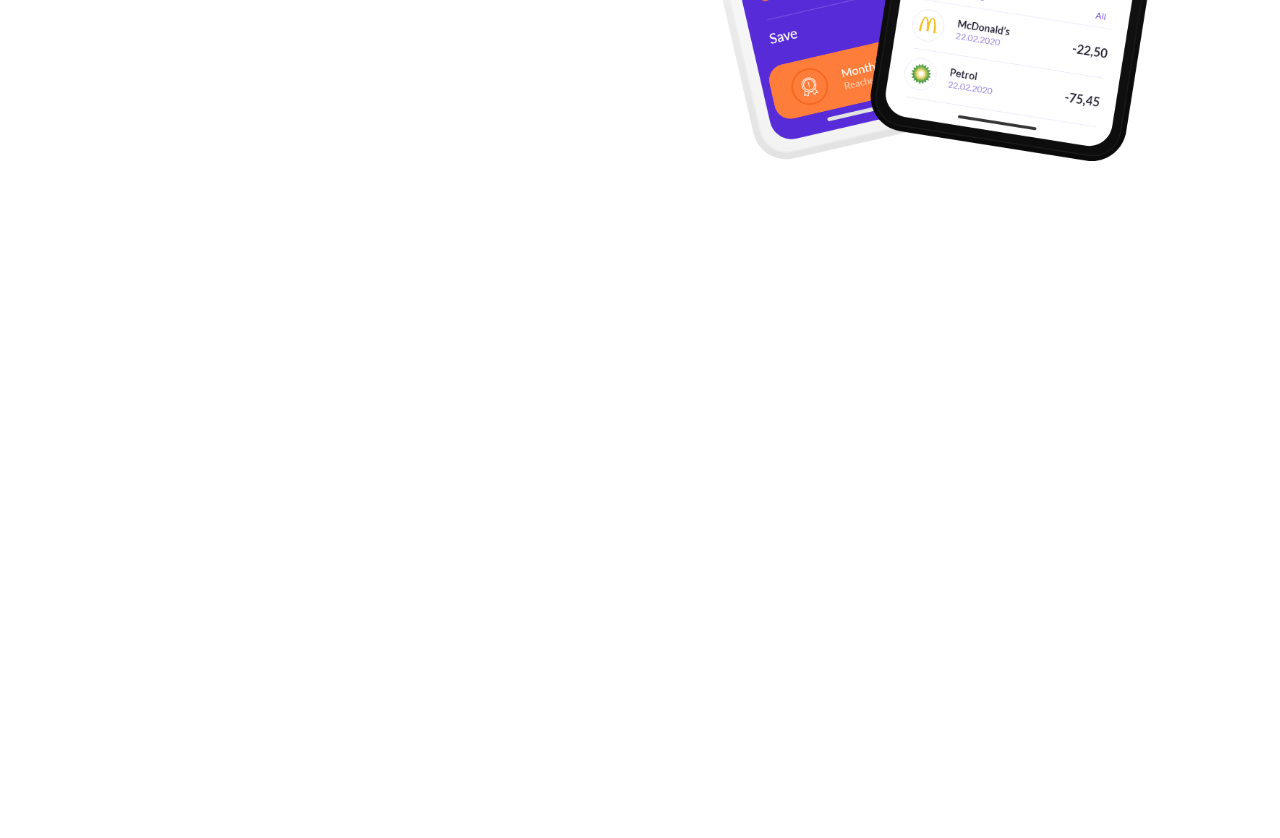
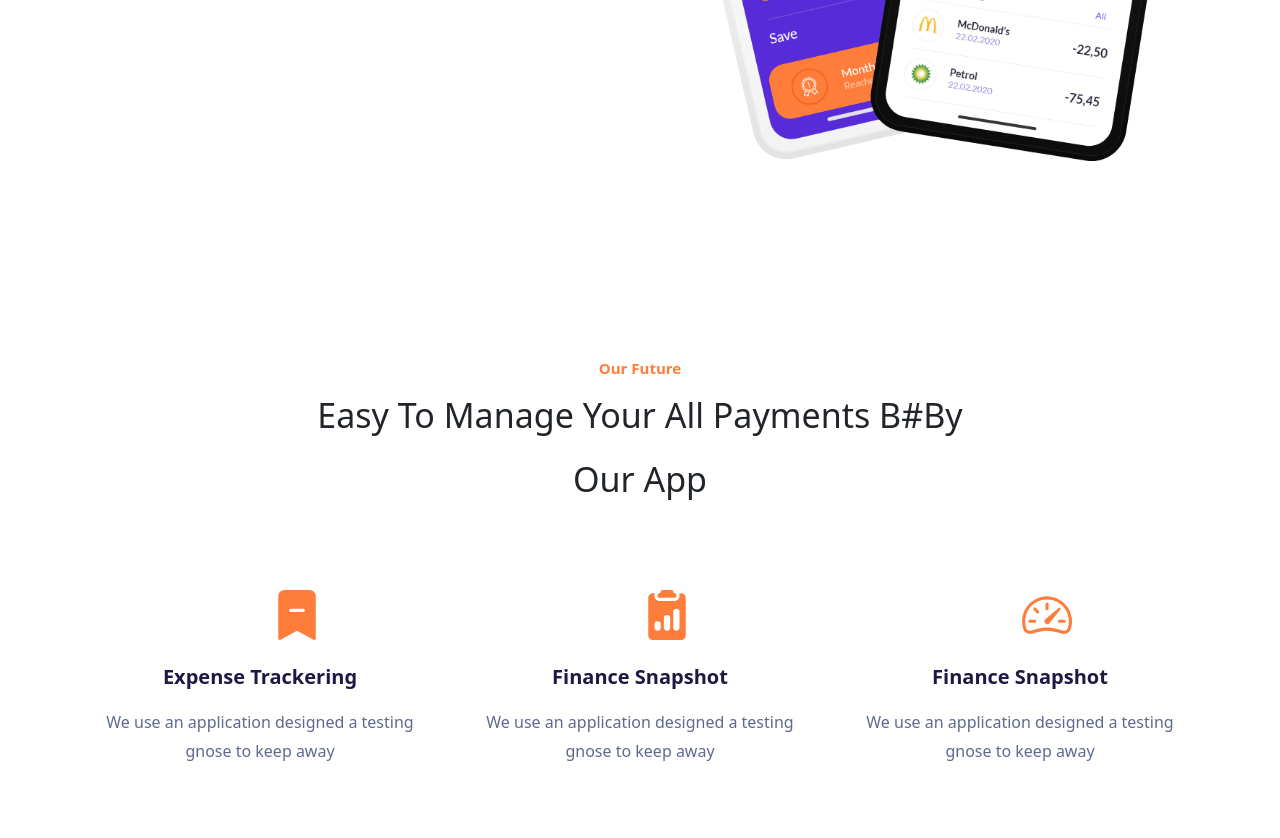
Before and after one commit to salarissa321/project24, a plain HTML site: page index.html in a window 1280 px wide. Shown: the part 576-1414 px from the top of the page. Before the commit the page ends 833 px from the top, so only its background shows below. Drawn offline with nearby package versions, Linux system fonts and the light colour scheme.

Commit message:
add 3 Cards

```diff
--- a/css/style.css
+++ b/css/style.css
@@ -77,7 +77,7 @@ color: #1F1845;
     margin-bottom: 35px;
     padding-right: 40px;
     font-weight: 400;
-    color: #ADB0C4;
+    color: #60698D;
 }
 
 .mybutton{
@@ -98,3 +98,52 @@ color: #1F1845;
 .myimg{
 
 }
+
+.myparagraf{
+font-family: var(--global--font-body);
+font-size: 15px;
+font-weight: 700;
+line-height: 30px;
+margin-bottom: 7px;
+color: #FF7D3B;
+}
+
+.myschrift{
+    font-size: 34px;
+line-height: 1.5;
+font-weight: 500;
+margin-bottom: 13px;
+text-transform: capitalize;
+}
+
+.myicon1{
+color: #FF7D3B;
+margin-left: 190px;
+}
+
+.mykuli{
+    font-size: 20px;
+font-weight: 700;
+line-height: 42px;
+margin-bottom: 10px;
+text-transform: capitalize;
+color: #1F1845;
+}
+
+.paragraf{
+font-size: 16px;
+font-weight: 400;
+line-height: 1.8;
+color: #60698D;
+margin-bottom: 0;
+}
+
+.myicon2{
+    color: #FF7D3B ;
+    margin-left: 180px;
+}
+
+.myicon3{
+    color: #FF7D3B ;
+    margin-left: 180px;
+}
--- a/index.html
+++ b/index.html
@@ -67,6 +67,41 @@
         </div>
     </div>
 
+    <div class="container py-5 ">
+        <div class="row py-5">
+            <div class="col-lg-12">
+            <p class="myparagraf text-center">Our Future</p>
+            <h2 class="myschrift text-center">Easy to Manage Your All payments b#By</h2>
+            <h2 class="myschrift text-center">Our App</h2>
+            </div>
+        </div>
+        <div class="row py-4">
+            <div class="col-lg-4">
+                <svg xmlns="http://www.w3.org/2000/svg" width="50" height="50" fill="currentColor" class="bi bi-bookmark-dash-fill myicon1" viewBox="0 0 16 16">
+                    <path fill-rule="evenodd" d="M2 15.5V2a2 2 0 0 1 2-2h8a2 2 0 0 1 2 2v13.5a.5.5 0 0 1-.74.439L8 13.069l-5.26 2.87A.5.5 0 0 1 2 15.5zM6 6a.5.5 0 0 0 0 1h4a.5.5 0 0 0 0-1H6z"/>
+                  </svg>
+                <h3 class="mykuli text-center pt-3">Expense Trackering</h3>
+                <p class="paragraf text-center " >We use an application designed a testing gnose to keep away </p>
+            </div>
+            <div class="col-lg-4">
+                <svg xmlns="http://www.w3.org/2000/svg" width="50" height="50" fill="currentColor" class="bi bi-clipboard2-data-fill myicon2" viewBox="0 0 16 16">
+                    <path d="M10 .5a.5.5 0 0 0-.5-.5h-3a.5.5 0 0 0-.5.5.5.5 0 0 1-.5.5.5.5 0 0 0-.5.5V2a.5.5 0 0 0 .5.5h5A.5.5 0 0 0 11 2v-.5a.5.5 0 0 0-.5-.5.5.5 0 0 1-.5-.5Z"/>
+                    <path d="M4.085 1H3.5A1.5 1.5 0 0 0 2 2.5v12A1.5 1.5 0 0 0 3.5 16h9a1.5 1.5 0 0 0 1.5-1.5v-12A1.5 1.5 0 0 0 12.5 1h-.585c.055.156.085.325.085.5V2a1.5 1.5 0 0 1-1.5 1.5h-5A1.5 1.5 0 0 1 4 2v-.5c0-.175.03-.344.085-.5ZM10 7a1 1 0 1 1 2 0v5a1 1 0 1 1-2 0V7Zm-6 4a1 1 0 1 1 2 0v1a1 1 0 1 1-2 0v-1Zm4-3a1 1 0 0 1 1 1v3a1 1 0 1 1-2 0V9a1 1 0 0 1 1-1Z"/>
+                  </svg>
+                  <h3 class="mykuli text-center pt-3">Finance Snapshot</h3>
+                <p class="paragraf text-center" >We use an application designed a testing gnose to keep away </p>
+            </div>
+            <div class="col-lg-4">
+                <svg xmlns="http://www.w3.org/2000/svg" width="50" height="50" fill="currentColor" class="bi bi-speedometer2 myicon3" viewBox="0 0 16 16">
+                    <path d="M8 4a.5.5 0 0 1 .5.5V6a.5.5 0 0 1-1 0V4.5A.5.5 0 0 1 8 4zM3.732 5.732a.5.5 0 0 1 .707 0l.915.914a.5.5 0 1 1-.708.708l-.914-.915a.5.5 0 0 1 0-.707zM2 10a.5.5 0 0 1 .5-.5h1.586a.5.5 0 0 1 0 1H2.5A.5.5 0 0 1 2 10zm9.5 0a.5.5 0 0 1 .5-.5h1.5a.5.5 0 0 1 0 1H12a.5.5 0 0 1-.5-.5zm.754-4.246a.389.389 0 0 0-.527-.02L7.547 9.31a.91.91 0 1 0 1.302 1.258l3.434-4.297a.389.389 0 0 0-.029-.518z"/>
+                    <path fill-rule="evenodd" d="M0 10a8 8 0 1 1 15.547 2.661c-.442 1.253-1.845 1.602-2.932 1.25C11.309 13.488 9.475 13 8 13c-1.474 0-3.31.488-4.615.911-1.087.352-2.49.003-2.932-1.25A7.988 7.988 0 0 1 0 10zm8-7a7 7 0 0 0-6.603 9.329c.203.575.923.876 1.68.63C4.397 12.533 6.358 12 8 12s3.604.532 4.923.96c.757.245 1.477-.056 1.68-.631A7 7 0 0 0 8 3z"/>
+                  </svg>
+                <h3 class="mykuli text-center pt-3">Finance Snapshot</h3>
+                <p class="paragraf text-center" >We use an application designed a testing gnose to keep away </p>
+            </div>
+        </div>
+    </div>
+
 
 
     <script src="https://cdn.jsdelivr.net/npm/bootstrap@5.2.3/dist/js/bootstrap.bundle.min.js"
```
Also changed, not shown: images/icon-features-1.png (added), images/icon-features-2.png (added), images/icon-features-3.png (added).
